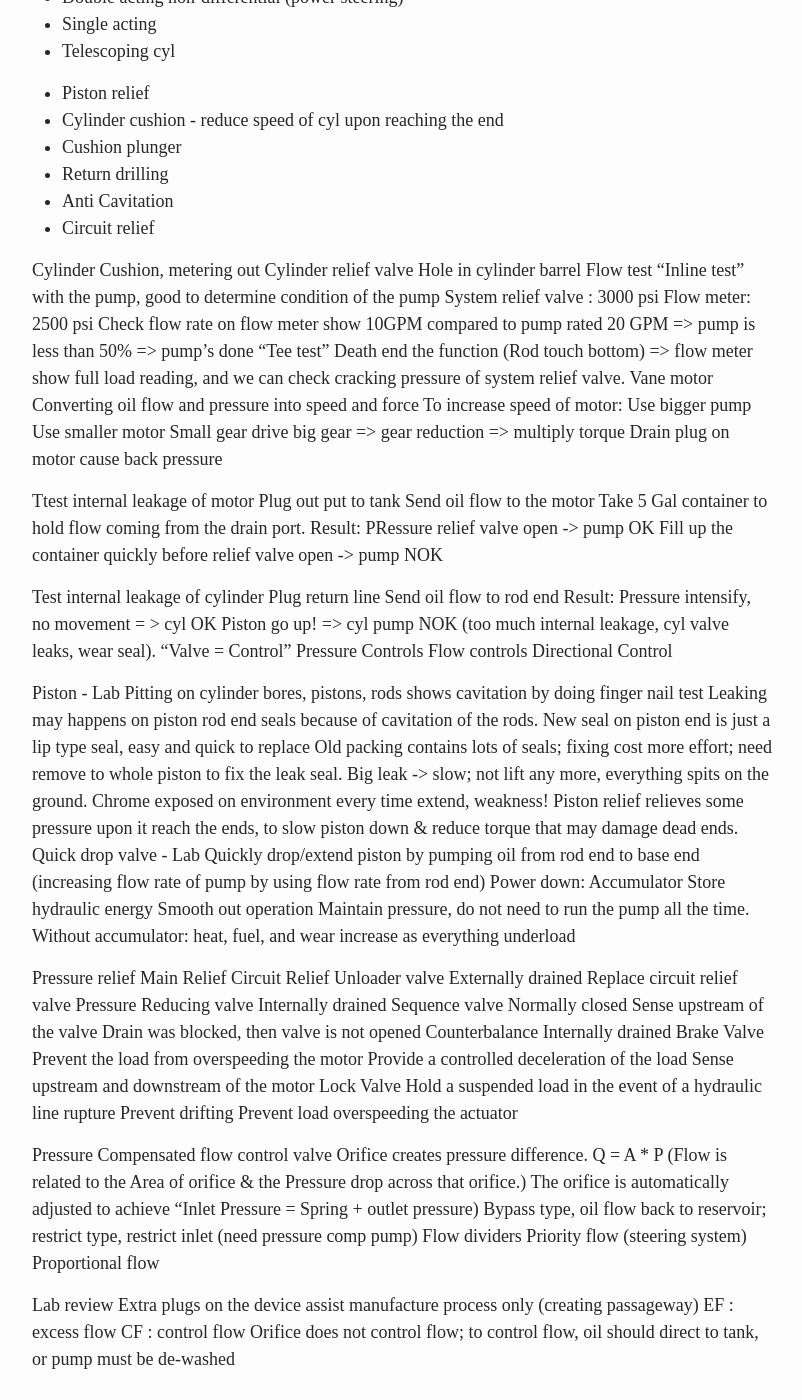
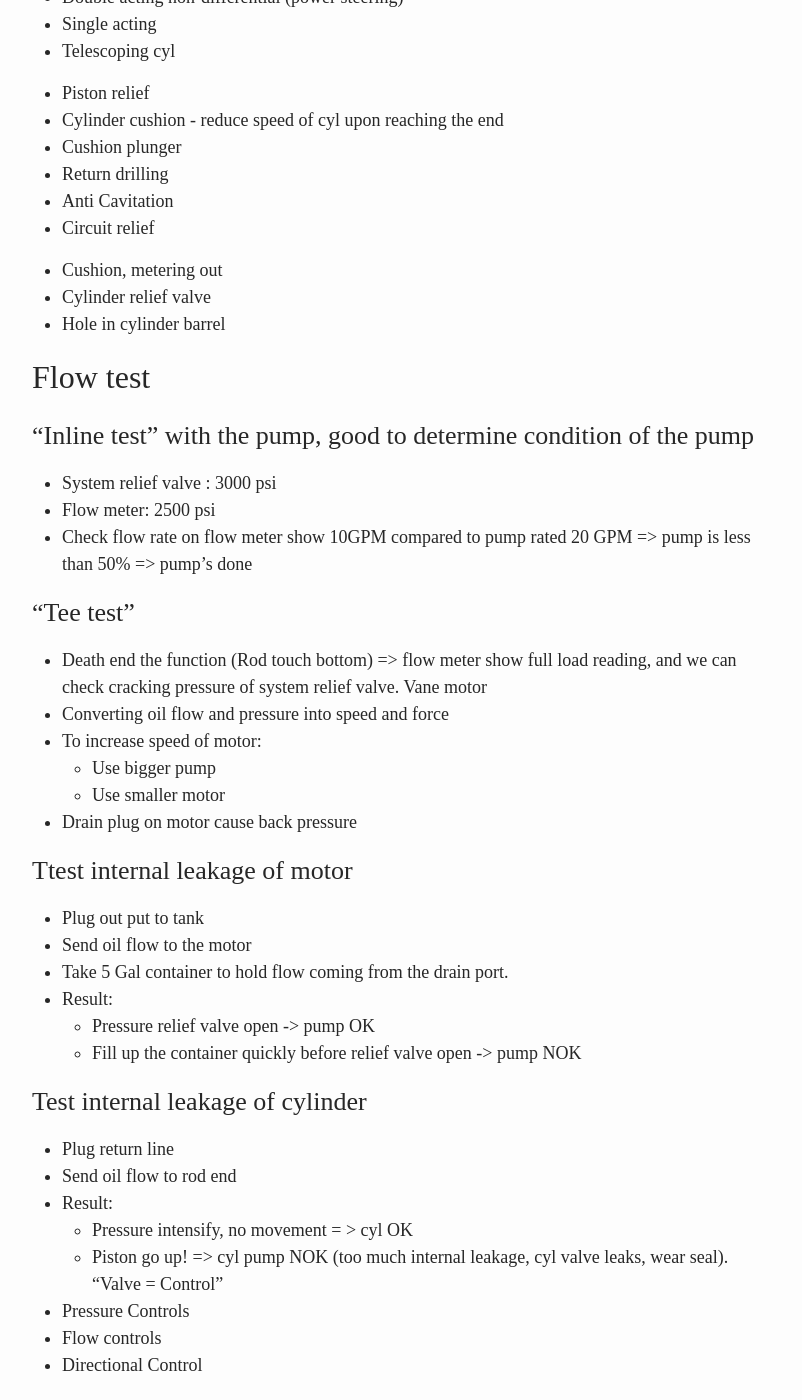
Before and after one commit to jkoz/jkoz.github.io, a Jekyll site: the page built from _posts/2016-11-04-ihet-3/2016-11-04-ihet-3.md, in a window 1280 px wide and 1400 px high, scrolled down 3588 px. Shown: the whole window, without its empty margins (238-1040 px from the left). Built offline with Jekyll 4.4.1, drawn with Linux system fonts in a browser that asks for light colours; some web fonts are replaced; formulas are drawn with MathJax 3; some of the changed text lies outside the part shown.

Commit message:
bulletting

```diff
--- a/_posts/2016-11-04-ihet-3/2016-11-04-ihet-3.md
+++ b/_posts/2016-11-04-ihet-3/2016-11-04-ihet-3.md
@@ -138,98 +138,108 @@ Drift
 - Anti Cavitation
 - Circuit relief
 
-Cylinder
-Cushion, metering out
-Cylinder relief valve
-Hole in cylinder barrel
-Flow test
-“Inline test” with the pump, good to determine condition of the pump
-System relief valve : 3000 psi
-Flow meter: 2500 psi
-Check flow rate on flow meter show 10GPM compared to pump rated 20 GPM => pump is less than 50% => pump’s done
-“Tee test”
-Death end the function (Rod touch bottom) => flow meter show full load reading, and we can check cracking pressure of system relief valve.
+- Cushion, metering out
+- Cylinder relief valve
+- Hole in cylinder barrel
+
+## Flow test
+
+### “Inline test” with the pump, good to determine condition of the pump
+
+- System relief valve : 3000 psi
+- Flow meter: 2500 psi
+- Check flow rate on flow meter show 10GPM compared to pump rated 20 GPM => pump is less than 50% => pump’s done
+
+### “Tee test”
+
+- Death end the function (Rod touch bottom) => flow meter show full load reading, and we can check cracking pressure of system relief valve.
 Vane motor
-Converting oil flow and pressure into speed and force
-To increase speed of motor:
-Use bigger pump
-Use smaller motor
-Small gear drive big gear => gear reduction => multiply torque
-Drain plug on motor cause back pressure
+- Converting oil flow and pressure into speed and force
+- To increase speed of motor:
+    - Use bigger pump
+    - Use smaller motor
+- Drain plug on motor cause back pressure
 
-Ttest internal leakage of motor
-Plug out put to tank
-Send oil flow to the motor
-Take 5 Gal container to hold flow coming from the drain port.
-Result:
-PRessure relief valve open -> pump OK
-Fill up the container quickly before relief valve open -> pump NOK
+### Ttest internal leakage of motor
 
-Test internal leakage of cylinder
-Plug return line
-Send oil flow to rod end
-Result:
-Pressure intensify, no movement = > cyl OK
-Piston go up! => cyl pump NOK (too much internal leakage, cyl valve leaks, wear seal).
+- Plug out put to tank
+- Send oil flow to the motor
+- Take 5 Gal container to hold flow coming from the drain port.
+- Result:
+  - Pressure relief valve open -> pump OK
+  - Fill up the container quickly before relief valve open -> pump NOK
+
+### Test internal leakage of cylinder
+
+- Plug return line
+- Send oil flow to rod end
+- Result:
+    - Pressure intensify, no movement = > cyl OK
+    - Piston go up! => cyl pump NOK (too much internal leakage, cyl valve leaks, wear seal).
 “Valve = Control”
-Pressure Controls
-Flow controls
-Directional Control
+- Pressure Controls
+- Flow controls
+- Directional Control
 
-Piston - Lab
-Pitting on cylinder bores, pistons, rods shows cavitation by doing finger nail test
-Leaking may happens on piston rod end seals because of cavitation of the rods.
-New seal on piston end is just a lip type seal, easy and quick to replace
-Old packing contains lots of seals; fixing cost more effort; need remove to whole piston to fix the leak seal.
-Big leak -> slow; not lift any more, everything spits on the ground.
-Chrome exposed on environment every time extend, weakness!
-Piston relief relieves some pressure upon it reach the ends, to slow piston down & reduce torque that may damage dead ends.
-Quick drop valve - Lab
-Quickly drop/extend piston by pumping oil from rod end to base end (increasing flow rate of pump by using flow rate from rod end)
-Power down:
-Accumulator
-Store hydraulic energy
-Smooth out operation
-Maintain pressure, do not need to run the pump all the time.
-Without accumulator: heat, fuel, and wear increase as everything underload
+### Piston - Lab
 
-Pressure relief
-Main Relief
-Circuit Relief
-Unloader valve
-Externally drained
-Replace circuit relief valve
-Pressure Reducing valve
-Internally drained
-Sequence valve
-Normally closed
-Sense upstream of the valve
-Drain was blocked, then valve is not opened
-Counterbalance
-Internally drained
-Brake Valve
-Prevent the load from overspeeding the motor
-Provide a controlled deceleration of the load
-Sense upstream and downstream of the motor
-Lock Valve
-Hold a suspended load in the event of a hydraulic line rupture
-Prevent drifting
-Prevent load overspeeding the actuator
+- Pitting on cylinder bores, pistons, rods shows cavitation by doing finger nail test
+- Leaking may happens on piston rod end seals because of cavitation of the rods.
+- New seal on piston end is just a lip type seal, easy and quick to replace
+- Old packing contains lots of seals; fixing cost more effort; need remove to whole piston to fix the leak seal.
+- Big leak -> slow; not lift any more, everything spits on the ground.
+- Chrome exposed on environment every time extend, weakness!
+- Piston relief relieves some pressure upon it reach the ends, to slow piston down & reduce torque that may damage dead ends.
 
-Pressure Compensated flow control valve
-Orifice creates pressure difference.
-Q = A * P (Flow is related to the Area of orifice & the Pressure drop across that orifice.)
-The orifice is automatically adjusted to achieve “Inlet Pressure = Spring + outlet pressure)
-Bypass type, oil flow back to reservoir; restrict type, restrict inlet (need pressure comp pump)
-Flow dividers
-Priority flow (steering system)
-Proportional flow
+### Quick drop valve - Lab
 
-Lab review
-Extra plugs on the device assist manufacture process only (creating passageway)
-EF : excess flow
-CF : control flow
-Orifice does not control flow; to control flow, oil should direct to tank, or pump must be de-washed
+- Quickly drop/extend piston by pumping oil from rod end to base end (increasing flow rate of pump by using flow rate from rod end)
+- Power down:
+
+## Accumulator
+
+- Store hydraulic energy
+- Smooth out operation
+- Maintain pressure, do not need to run the pump all the time.
+- Without accumulator: heat, fuel, and wear increase as everything underload
+
+- Pressure relief
+- Main Relief
+- Circuit Relief
+- Unloader valve
+    - Externally drained
+    - Replace circuit relief valve
+- Pressure Reducing valve
+- Internally drained
+- Sequence valve
+    - Normally closed
+    - Sense upstream of the valve
+    - Drain was blocked, then valve is not opened
+- Counterbalance
+    - Internally drained
+- Brake Valve
+    - Prevent the load from overspeeding the motor
+    - Provide a controlled deceleration of the load
+    - Sense upstream and downstream of the motor
+- Lock Valve
+    - Hold a suspended load in the event of a hydraulic line rupture
+    - Prevent drifting
+    - Prevent load overspeeding the actuator
+- Pressure Compensated flow control valve
+     - Orifice creates pressure difference.
+     - Q = A * P (Flow is related to the Area of orifice & the Pressure drop across that orifice.)
+     - The orifice is automatically adjusted to achieve “Inlet Pressure = Spring + outlet pressure)
+     - Bypass type, oil flow back to reservoir; restrict type, restrict inlet (need pressure comp pump)
+- Flow dividers
+    - Priority flow (steering system)
+    - Proportional flow
+
+### Lab review
+
+- Extra plugs on the device assist manufacture process only (creating passageway)
+- EF : excess flow
+- CF : control flow
+- Orifice does not control flow; to control flow, oil should direct to tank, or pump must be de-washed
 
 ## Exam 1 review
 9. Strainer size by mesh (number of boxes on 1 square inch),
```
